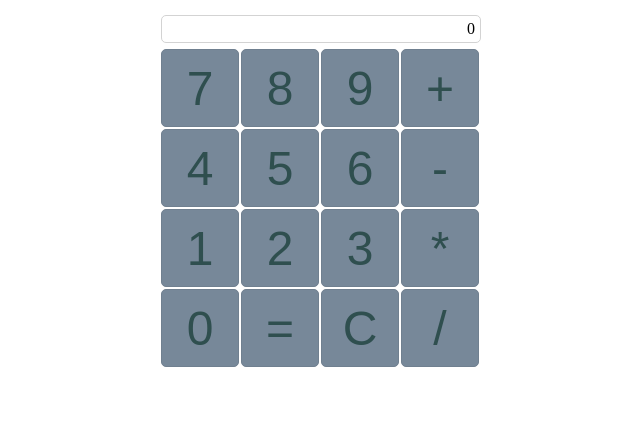
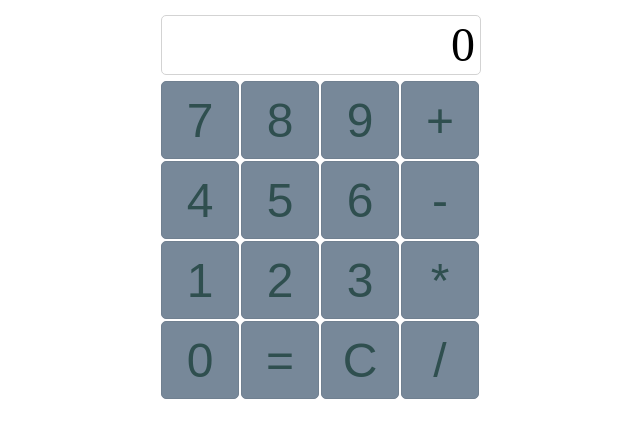
Before and after one commit to xathin/odin_calculator, a plain HTML site: page index.html in a window 1280 px wide. Shown: the whole page, without its empty margins (319-959 px from the left). Drawn offline with Linux system fonts and the light colour scheme.

Commit message:
Increase display font size, fix long floating point number display

```diff
--- a/css/style.css
+++ b/css/style.css
@@ -10,6 +10,7 @@
     padding: 5px;
     margin: 5px 0;
     text-align: right;
+    font-size: 3em;
 }
 
 button {
--- a/js/script.js
+++ b/js/script.js
@@ -44,7 +44,7 @@ let displayString = "0";
 const values = [];
 
 function updateDisplay() {
-    display.textContent = displayString;
+    display.textContent = Math.round(parseFloat(displayString) * 1000000 + Number.EPSILON) / 1000000;
 }
 
 function clearDisplay() {
@@ -60,7 +60,7 @@ btns.forEach((btn) => {
     btn.addEventListener('click', (e) => {
         let key = e.target.getAttribute('id');
         if (key === '=') {
-            if (values.length == 0) {
+            if (values.length < 2) {
                 return;
             }
             values.push(parseInt(displayString));
```
